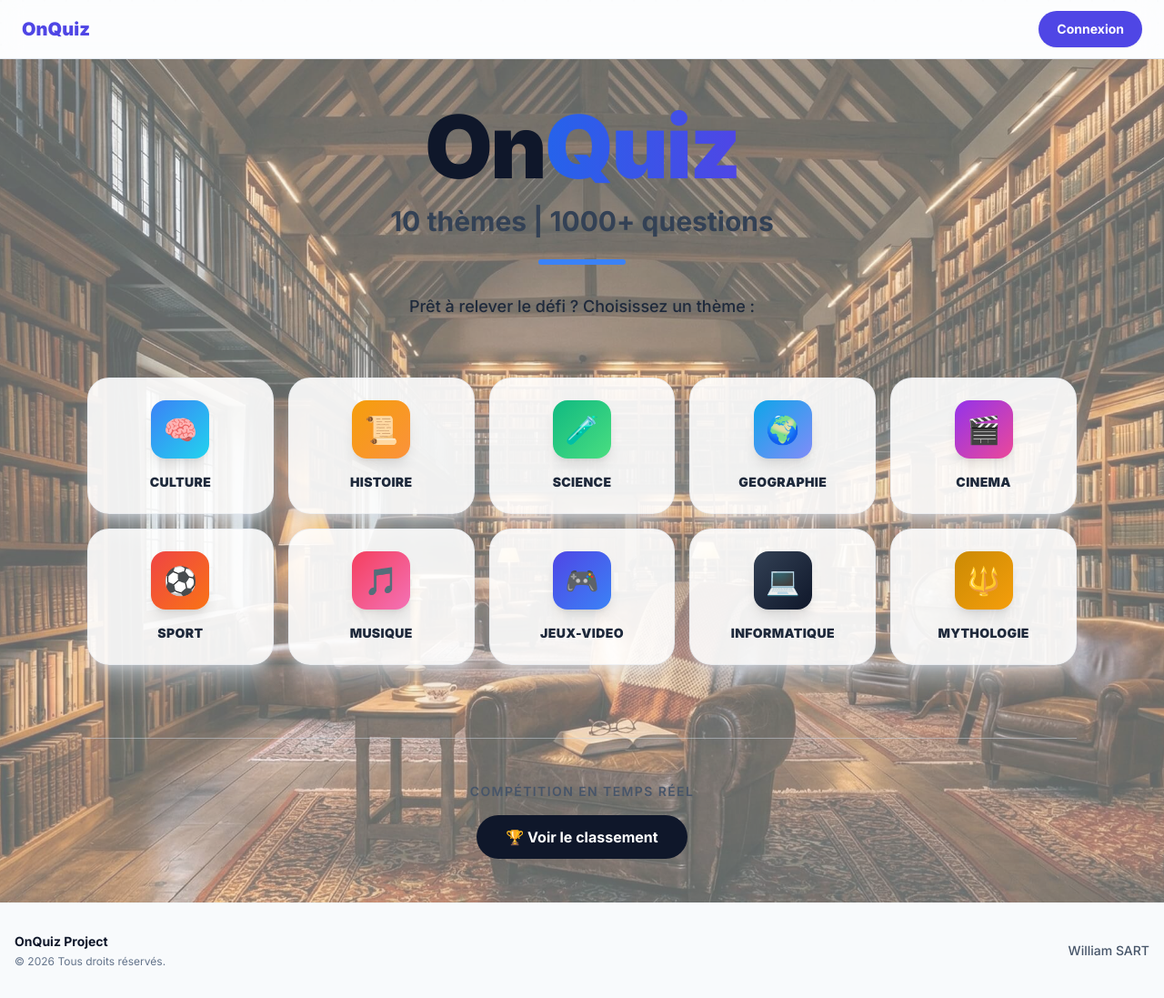
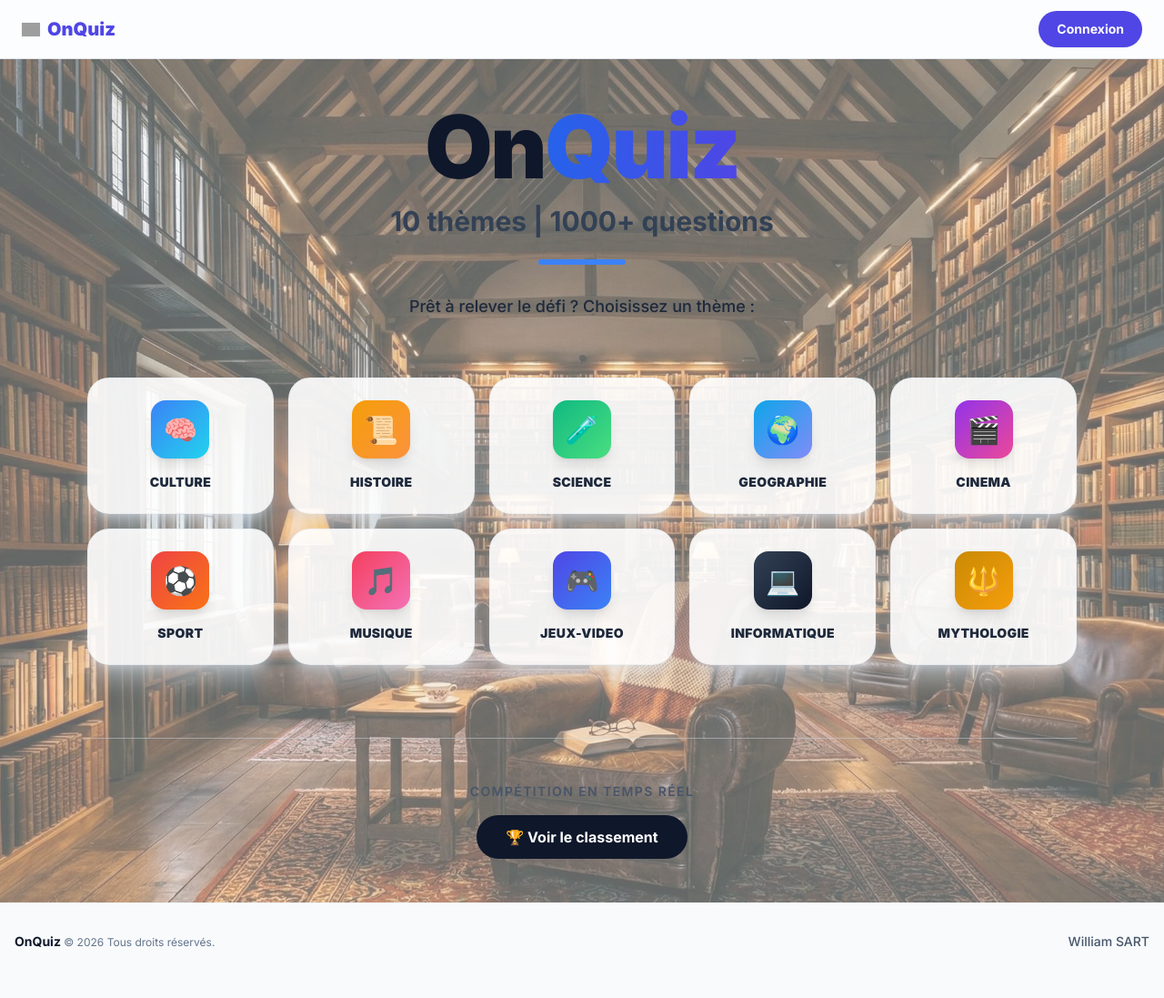
Before and after one commit to WillBlade117/OnQuiz, a Next.js app: page / in a window 1280 px wide. Shown: the whole page at 91% size. Built offline with nearby package versions, Linux system fonts and the light colour scheme; no server answers; grey boxes are pictures that could not be loaded.

Commit message:
style(ui): add app logo to header and align copyright text in footer

```diff
--- a/app/components/Footer.tsx
+++ b/app/components/Footer.tsx
@@ -6,13 +6,12 @@ export default function Footer() {
   return (
     <footer className="w-full border-t border-slate-100 py-8 transition-colors duration-300 dark:border-slate-800 dark:bg-slate-950">
       <div className="mx-auto flex max-w-7xl flex-col items-center justify-center gap-4 px-4 text-center md:flex-row md:justify-between md:text-left">
-
-        <div className="flex flex-col gap-1">
+        <div>
           <p className="text-sm font-bold text-slate-900 dark:text-slate-100">
-            OnQuiz Project
-          </p>
-          <p className="text-xs text-slate-500 dark:text-slate-400">
-            © {currentYear} Tous droits réservés.
+            OnQuiz{" "}
+            <span className="text-xs font-normal text-slate-500 dark:text-slate-400">
+              © {currentYear} Tous droits réservés.
+            </span>
           </p>
         </div>
 
--- a/app/components/Header.tsx
+++ b/app/components/Header.tsx
@@ -61,6 +61,13 @@ export default function Header() {
             href="/"
             className="flex items-center gap-2 text-xl font-black text-indigo-600 transition-transform hover:scale-105 dark:text-indigo-400"
           >
+            <Image
+              src="/icon.svg"
+              alt="Logo OnQuiz"
+              width={24}
+              height={24}
+              className="h-5 w-5 object-contain drop-shadow-sm"
+            />
             OnQuiz
           </Link>
 
```
Also changed, not shown: app/page.tsx (+7 -5 lines).
